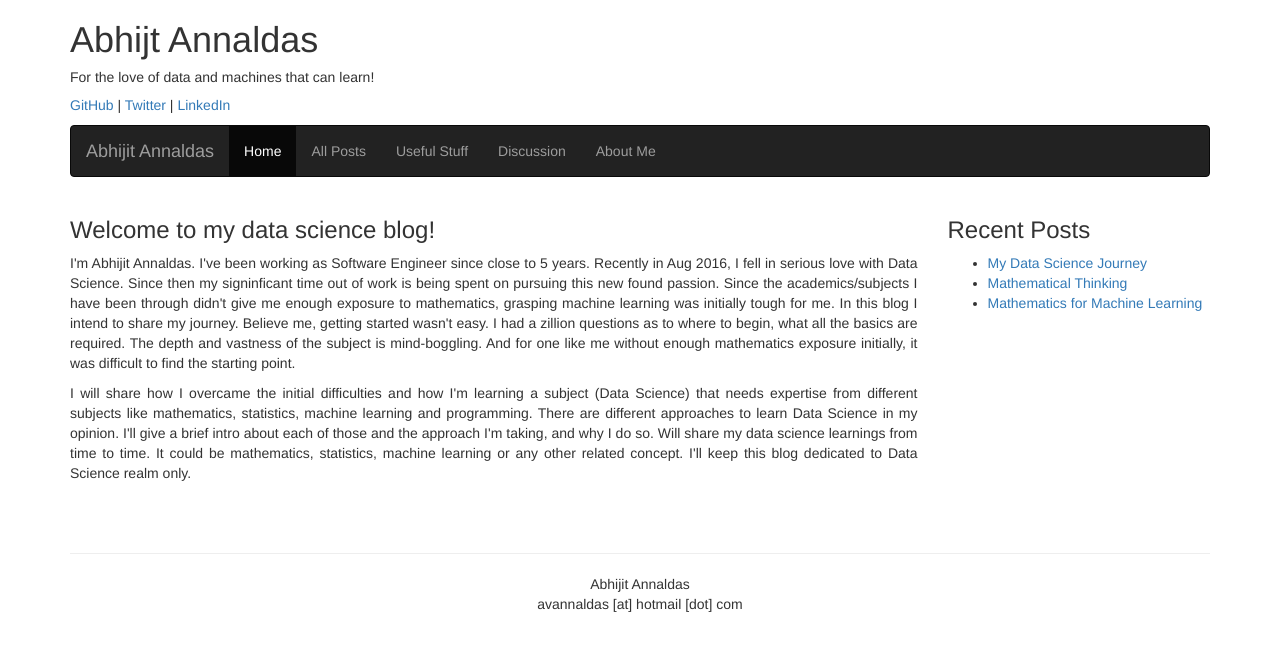
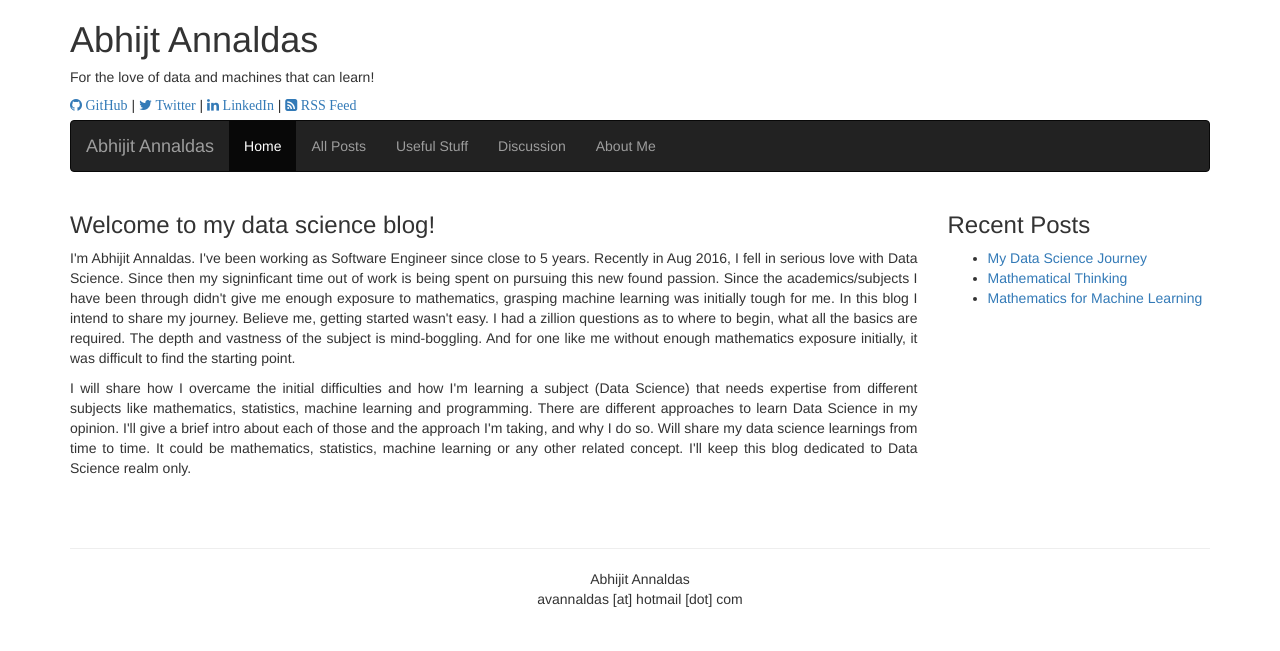
Before and after one commit to devm1023/ML_project, a Jekyll site: the page built from index.html, in a window 1280 px wide. Shown: the top 651 px of the page. Built offline with Jekyll 4.4.1, drawn with Linux system fonts in a browser that asks for light colours; nearby versions of some CDN libraries.

Commit message:
social and feed links

```diff
--- a/_includes/head.html
+++ b/_includes/head.html
@@ -6,6 +6,7 @@
 <script href="{{ "/script/bootstrap.min.js" | prepend: site.baseurl }}"></script>
 -->
 <link rel="stylesheet" href="https://maxcdn.bootstrapcdn.com/bootstrap/3.3.7/css/bootstrap.min.css">
+<link rel="stylesheet" href="https://maxcdn.bootstrapcdn.com/font-awesome/4.7.0/css/font-awesome.min.css" />
 <script src="https://ajax.googleapis.com/ajax/libs/jquery/3.1.1/jquery.min.js"></script>
 <script src="https://maxcdn.bootstrapcdn.com/bootstrap/3.3.7/js/bootstrap.min.js"></script>
 <script>(function(i,s,o,g,r,a,m){i['GoogleAnalyticsObject']=r;i[r]=i[r]||function(){(i[r].q=i[r].q||[]).push(arguments)},i[r].l=1*new Date();a=s.createElement(o),m=s.getElementsByTagName(o)[0];a.async=1;a.src=g;m.parentNode.insertBefore(a,m)})(window,document,'script','https://www.google-analytics.com/analytics.js','ga');ga('create', 'UA-89272776-1', 'auto');ga('send', 'pageview');</script>
--- a/_includes/header.html
+++ b/_includes/header.html
@@ -1,6 +1,6 @@
 <!--Header-->
 <div class="row">
-	<div class="col-sm-12">
+	<div class="col-sm-9">
 		<p>
 			<h1>Abhijt Annaldas</h1>
 			<h5>For the love of data and machines that can learn!</h5>
@@ -8,14 +8,14 @@
 	</div>
 </div>
 <div class="row">
-	<div class="col-sm-12">
-		<p>
-			<A href="http://github.com/avannaldas" target="_blank">GitHub</A> |
-			<A href="http://twitter.com/avannaldas" target="_blank">Twitter</A> |
-			<A href="http://linkedin.com/in/avannaldas" target="_blank">LinkedIn</A>
-		</p>
+	<div class="col-sm-12" style="margin-bottom:5px;">
+		<A href="http://github.com/avannaldas" target="_blank"><i class="fa fa-github" aria-hidden="true"> GitHub</i></A> |
+		<A href="http://twitter.com/avannaldas" target="_blank"><i class="fa fa-twitter" aria-hidden="true"> Twitter</i></A> |
+		<A href="http://linkedin.com/in/avannaldas" target="_blank"><i class="fa fa-linkedin" aria-hidden="true"> LinkedIn</i></A> |
+		<A href="https://avannaldas.github.io/feed" target="_blank"><i class="fa fa-rss-square" aria-hidden="true"> RSS Feed</i></A>
 	</div>
 </div>
+
 <div class="row">
 	<div class="col-sm-12">
 		<nav class="navbar navbar-inverse">
```
